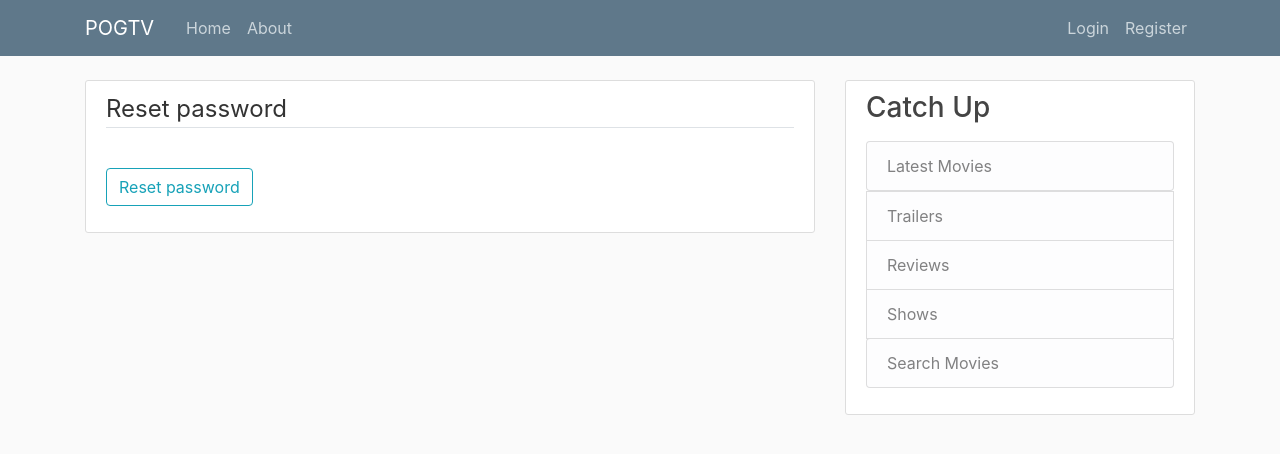
After one commit to gill1769/BDTV, a Django app: page /password-reset-confirm/1/1/ in a window 1280 px wide. The commit adds this page. Shown: the top 454 px of the page. Run offline with Django 3.2, Linux system fonts and the light colour scheme; some libraries are stand-ins or nearby versions.

Commit message:
Forget password

```diff
--- a/django_project/urls.py
+++ b/django_project/urls.py
@@ -28,6 +28,18 @@ urlpatterns = [
     path('profile/', user_views.profile, name='profile'),
     path('login/', auth_views.LoginView.as_view(template_name='users/login.html'), name='login'),
     path('logout/', auth_views.LogoutView.as_view(template_name='users/logout.html'), name='logout'),
+    path('password-reset/',
+         auth_views.PasswordResetView.as_view(template_name='users/password_reset.html'),
+         name='password_reset'),
+    path('password-reset/done/',
+         auth_views.PasswordResetDoneView.as_view(template_name='users/password_reset_done.html'),
+         name='password_reset_done'),
+    path('password-reset-confirm/<uidb64>/<token>/',
+         auth_views.PasswordResetConfirmView.as_view(template_name='users/password_reset_confirm.html'),
+         name='password_reset_confirm'),
+    path('password-reset-complete/',
+         auth_views.PasswordResetCompleteView.as_view(template_name='users/password_reset_complete.html'),
+         name='password_reset_complete'),
     path('', include('movie.urls')),
     path('cart/',cart_views.CartDetails,name='cartdetails'),
 ]
--- a/users/templates/users/login.html
+++ b/users/templates/users/login.html
@@ -9,6 +9,9 @@
             </fieldset>
             <div class="form-group">
                 <button class="btn btn-outline-info" type="submit">Login</button>
+                <small class="text-muted ml-2">
+                    <a href="{% url 'password_reset' %}"> Forgot Password ?</a>
+                </small>
             </div>
         </form>
         <div class="border-top pt-3">
@@ -16,5 +19,6 @@
                 Need An Account? <a class="ml-2" href="{% url 'register' %}">Sign Up Now</a>
             </small>
         </div>
+
     </div>
 {% endblock content %}
--- /dev/null
+++ b/users/templates/users/password_reset_confirm.html
@@ -0,0 +1,17 @@
+{% extends "movie/base.html" %}
+{%  load crispy_forms_tags %}
+{% block content %}
+    <div class="content-section">
+        <form method="POST">
+            {% csrf_token %}
+            <fieldset class="form-group">
+                <legend class="border-bottom mb-4">Reset password</legend>
+                {{ form|crispy }}
+            </fieldset>
+            <div class="form-group">
+                <button class="btn btn-outline-info" type="submit">Reset password </button>
+            </div>
+        </form>
+
+    </div>
+{% endblock content %}
```
Also changed, not shown: django_project/settings.py (+7 -0 lines), users/templates/users/password_reset.html (added, +16 -0 lines), users/templates/users/password_reset_complete.html (added, +8 -0 lines), users/templates/users/password_reset_done.html (added, +7 -0 lines).
